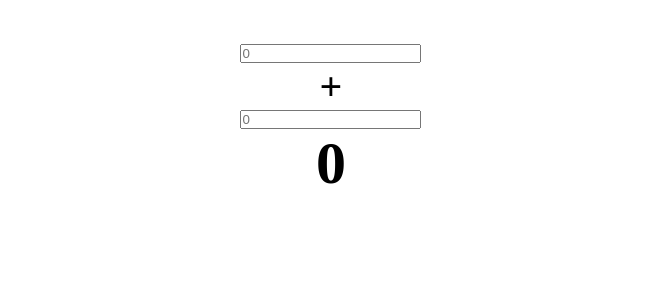
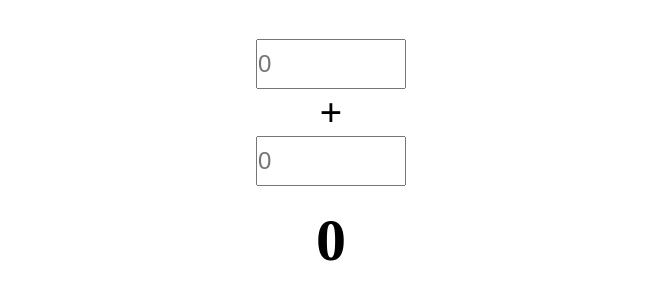
Before and after one commit to eros-max/Project-Sage-Monkey, a plain HTML site: page index.html in a window 1280 px wide. Shown: the part 445-744 px from the top of the page, without its empty margins (309-968 px from the left). Drawn offline with Linux system fonts and the light colour scheme.

Commit message:
alteração na .resultado e inputs(remoção dos traços pra cima/baixo e alteração do tamanho da fonte

```diff
--- a/style.css
+++ b/style.css
@@ -19,7 +19,7 @@ body{
 }
 
 .input1{
-    margin-top: 4.5rem;
+    margin-top: 4rem;
 }
 
 h1{
@@ -32,5 +32,20 @@ h1{
 }
 
 .resultado{
+    display: flex;
+    justify-content: center;
+    text-align: center;
+    margin-top: 2rem;
     font-size: 6rem;
 }
+
+input{
+    font-size: 2.4rem;
+    width: 15rem;
+    height: 5rem;
+}
+
+input::-webkit-inner-spin-button,
+input::-webkit-outer-spin-button{
+    display: none;
+}
```
